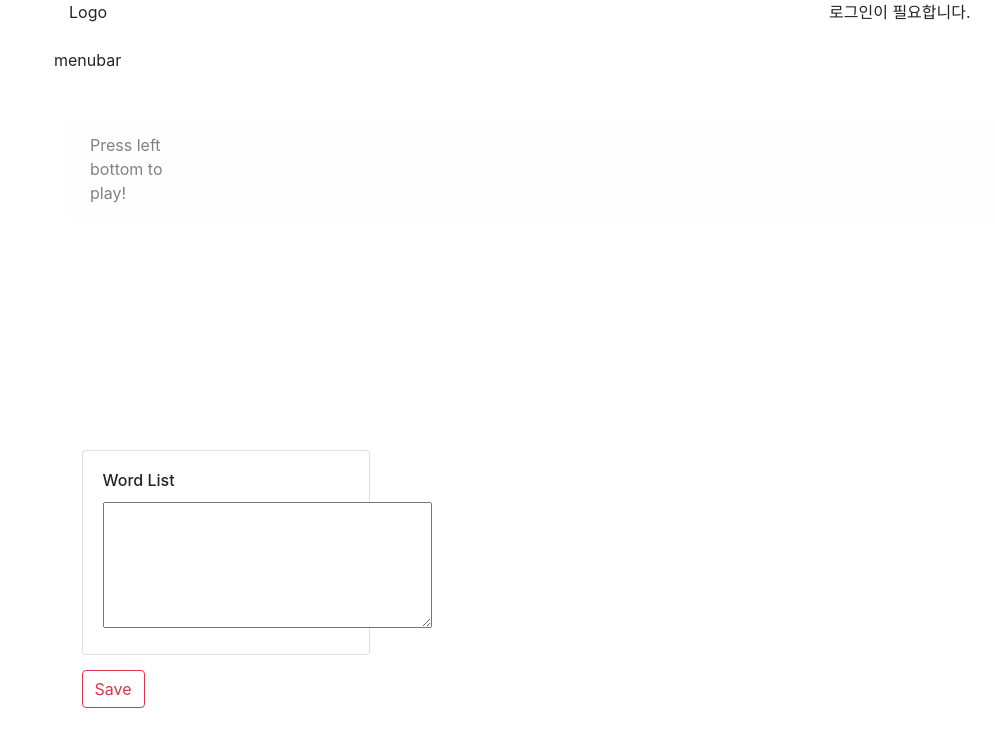
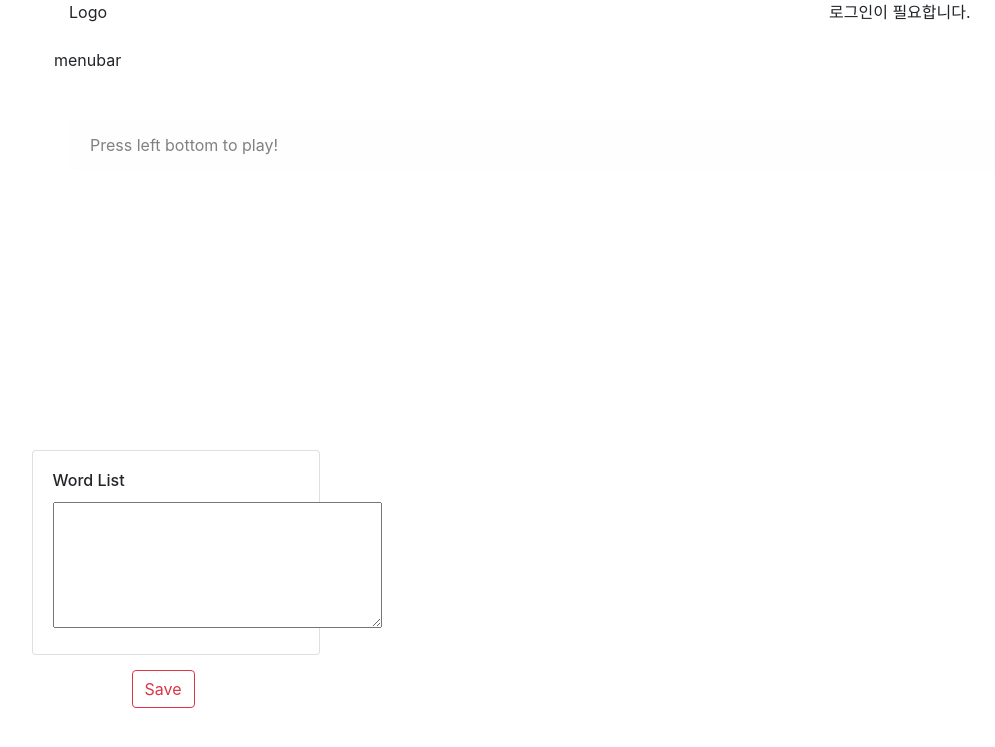
Before and after one commit to wkdthf21/webTeamProject, a Django app: template Video/templates/VideoStudy.html in a window 1280 px wide. Shown: the top 747 px of the page, without its empty margins (16-1011 px from the left). Run offline with Django 3.2, Linux system fonts and the light colour scheme; the template is opened without the code that fills it, so the values that code supplies are empty; some libraries are stand-ins or nearby versions.

Commit message:
fix Video play and Save button errors

```diff
--- a/Video/static/css/container.css
+++ b/Video/static/css/container.css
@@ -1,22 +1,22 @@
 .video {
     position: fixed!important;
-    padding-right: 1100px;
+    padding-right: 1200px;
     padding-top: 50px;
 }
 
 .wordList {
     position: fixed!important;
-    padding-right: 1100px;
+    padding-right: 1200px;
     padding-top: 330px;
 }
 
 .alertMessage{
   position: fixed!important;
-  padding-right: 1100px;
+  padding-right: 950px;
 }
 
 .SaveButton{
   position: fixed!important;
-  padding-right: 1100px;
+  padding-right: 1000px;
   padding-top: 550px;
 }
```
